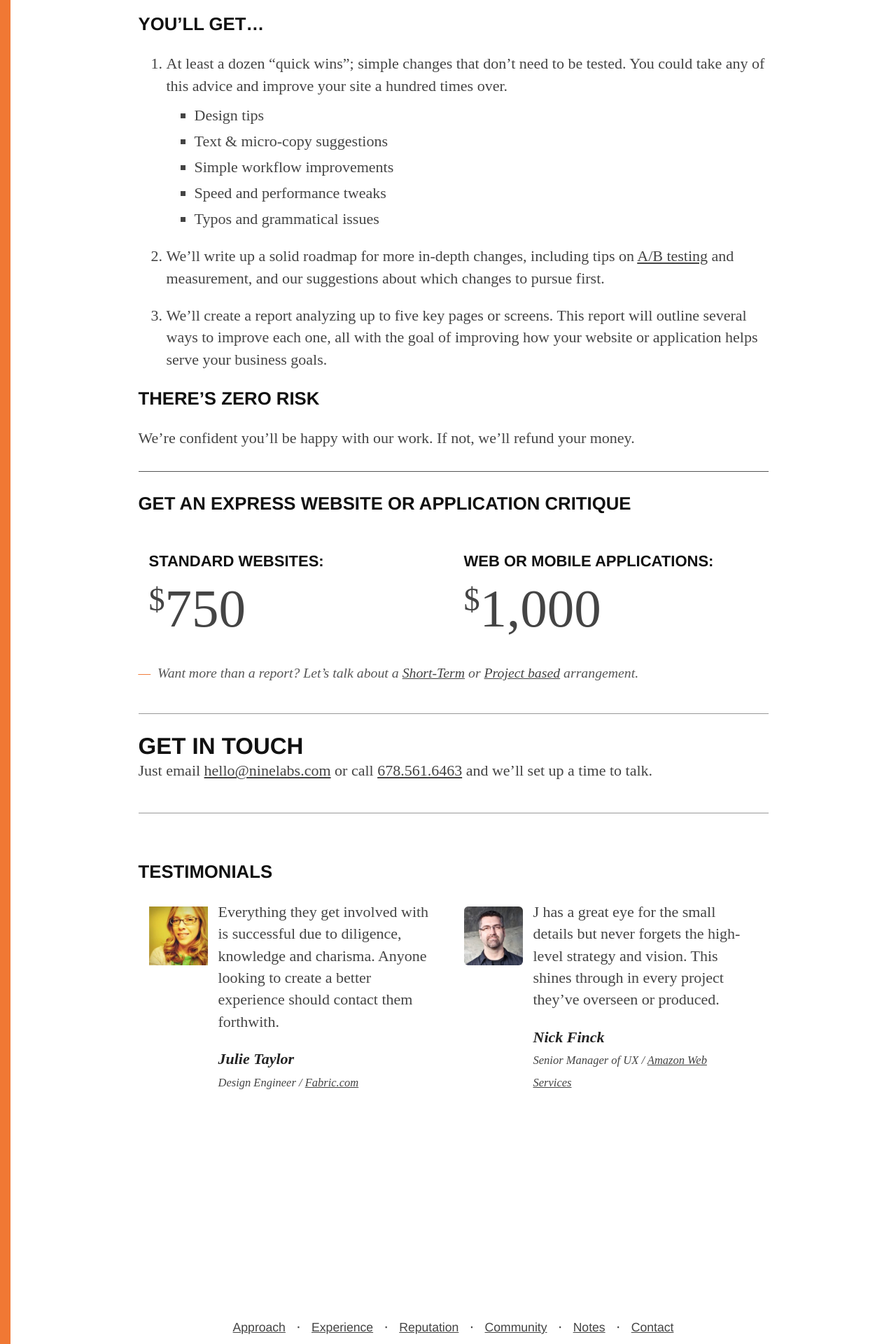
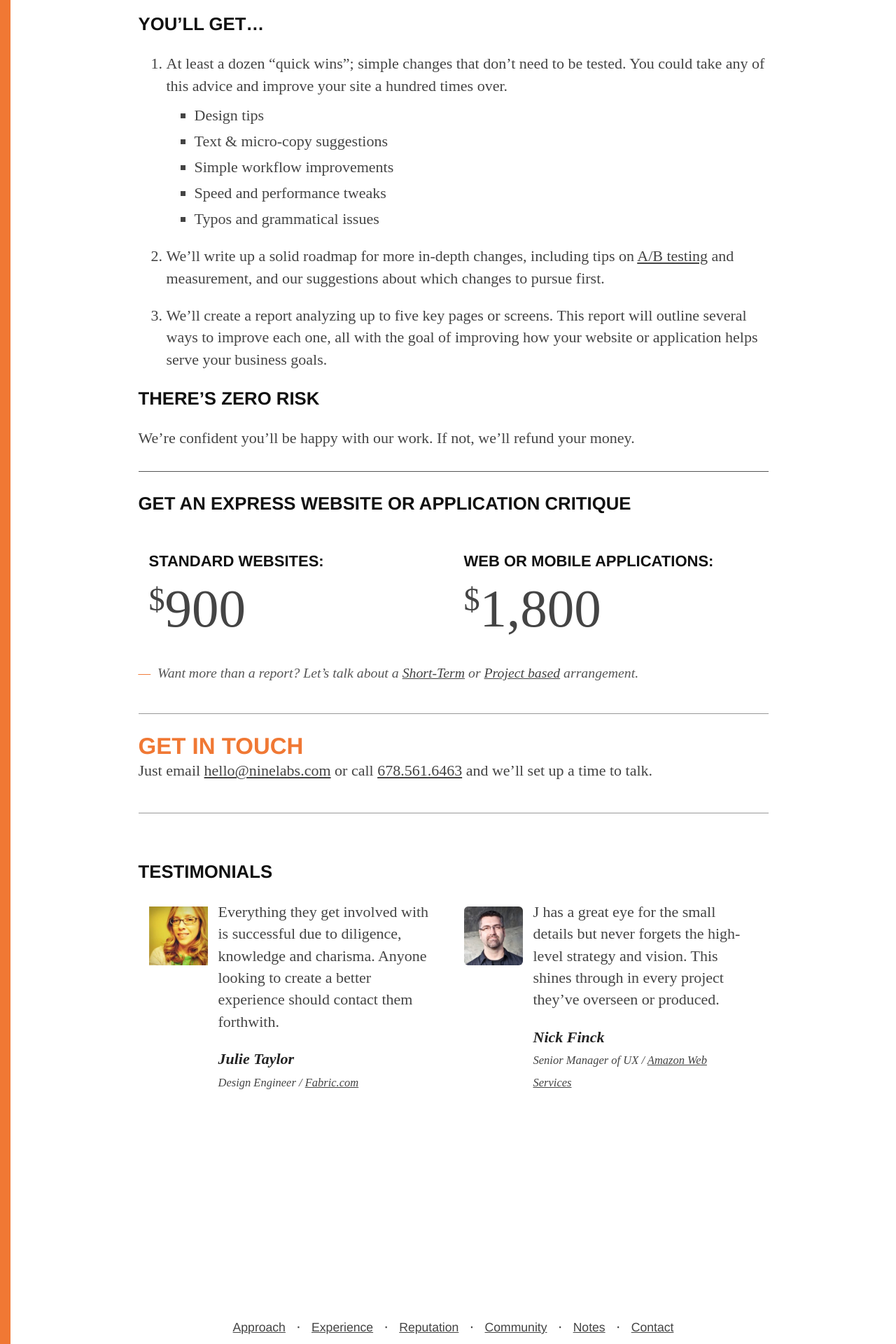
Before and after one commit to ninelabs/ninelabs.com, a Jekyll site: the page built from express/index.html, in a window 1280 px wide. Shown: the part 587-2507 px from the top of the page at 70% size. Built offline with Jekyll 4.4.1, drawn with Linux system fonts in a browser that asks for light colours; nearby versions of some CDN libraries; Markdown is read by kramdown in place of the engine named in the settings.

Commit message:
More services page tweakering

```diff
--- a/_sass/styles.scss
+++ b/_sass/styles.scss
@@ -534,6 +534,7 @@ aside.meta {
   margin-top: 2em;
   padding-bottom: 1em;
   h2 {
+    color: $brand-primary;
     margin-bottom:0;
   }
   p {
--- a/css/styles.css
+++ b/css/styles.css
@@ -1238,14 +1238,15 @@ aside.meta p {
 }
 /* line 536, ../_sass/styles.scss */
 .footer-contact h2 {
+  color: #F07834;
   margin-bottom: 0;
 }
-/* line 539, ../_sass/styles.scss */
+/* line 540, ../_sass/styles.scss */
 .footer-contact p {
   margin-top: 0;
 }
 
-/* line 548, ../_sass/styles.scss */
+/* line 549, ../_sass/styles.scss */
 #contact h2 {
   font-family: "ff-tisa-web-pro", serif;
   font-style: italic;
@@ -1253,37 +1254,37 @@ aside.meta p {
   text-transform: none;
 }
 
-/* line 555, ../_sass/styles.scss */
+/* line 556, ../_sass/styles.scss */
 .contact-options {
   margin-bottom: 3em;
 }
 
-/* line 559, ../_sass/styles.scss */
+/* line 560, ../_sass/styles.scss */
 .contact-option {
   font-size: 1.25em;
   margin: 0;
   padding: 0;
 }
 
-/* line 568, ../_sass/styles.scss */
+/* line 569, ../_sass/styles.scss */
 #jobs .job, #jobs .how-we-work, #jobs .get-in-touch {
   border-top: 1px solid #F07834;
 }
-/* line 571, ../_sass/styles.scss */
+/* line 572, ../_sass/styles.scss */
 #jobs .job {
   padding: 1.5em;
 }
-/* line 573, ../_sass/styles.scss */
+/* line 574, ../_sass/styles.scss */
 #jobs .job .fa {
   color: #9fe32c;
 }
-/* line 576, ../_sass/styles.scss */
+/* line 577, ../_sass/styles.scss */
 #jobs .job .job-meta {
   color: #aaa;
   font-size: .9em;
 }
 
-/* line 586, ../_sass/styles.scss */
+/* line 587, ../_sass/styles.scss */
 footer {
   font-family: "freight-sans-pro", "helvetica neue", helvetica, sans-serif;
   margin: 0;
@@ -1291,36 +1292,36 @@ footer {
   text-align: center;
 }
 @media (max-width: 767px) {
-  /* line 586, ../_sass/styles.scss */
+  /* line 587, ../_sass/styles.scss */
   footer {
     padding: 0 0 2em;
   }
 }
-/* line 594, ../_sass/styles.scss */
+/* line 595, ../_sass/styles.scss */
 footer nav {
   margin: 1.5em 0 1em;
 }
-/* line 596, ../_sass/styles.scss */
+/* line 597, ../_sass/styles.scss */
 footer nav a {
   font-size: .8em;
   padding: 0 .5em;
 }
-/* line 601, ../_sass/styles.scss */
+/* line 602, ../_sass/styles.scss */
 footer .social {
   margin-bottom: 1em;
 }
-/* line 603, ../_sass/styles.scss */
+/* line 604, ../_sass/styles.scss */
 footer .social a {
   display: inline-block;
   font-size: 1.25em;
   margin: 0 20px;
 }
-/* line 609, ../_sass/styles.scss */
+/* line 610, ../_sass/styles.scss */
 footer .copyright {
   font-size: .8em;
 }
 
-/* line 625, ../_sass/styles.scss */
+/* line 626, ../_sass/styles.scss */
 pre {
   border: none;
   padding: 0;
--- a/express/index.html
+++ b/express/index.html
@@ -40,11 +40,11 @@
   <div class="session-options">
     <div class="session-option">
       <h4>Standard Websites:</h4>
-      <p class="session-rate"><sup>$</sup>750</p>
+      <p class="session-rate"><sup>$</sup>900</p>
     </div>
     <div class="session-option">
       <h4>Web or Mobile Applications:</h4>
-      <p class="session-rate"><sup>$</sup>1,000</p>
+      <p class="session-rate"><sup>$</sup>1,800</p>
     </div>
   </div>
   <div class="callout">
```
Also changed, not shown: css/styleguide.css (+17 -16 lines).
